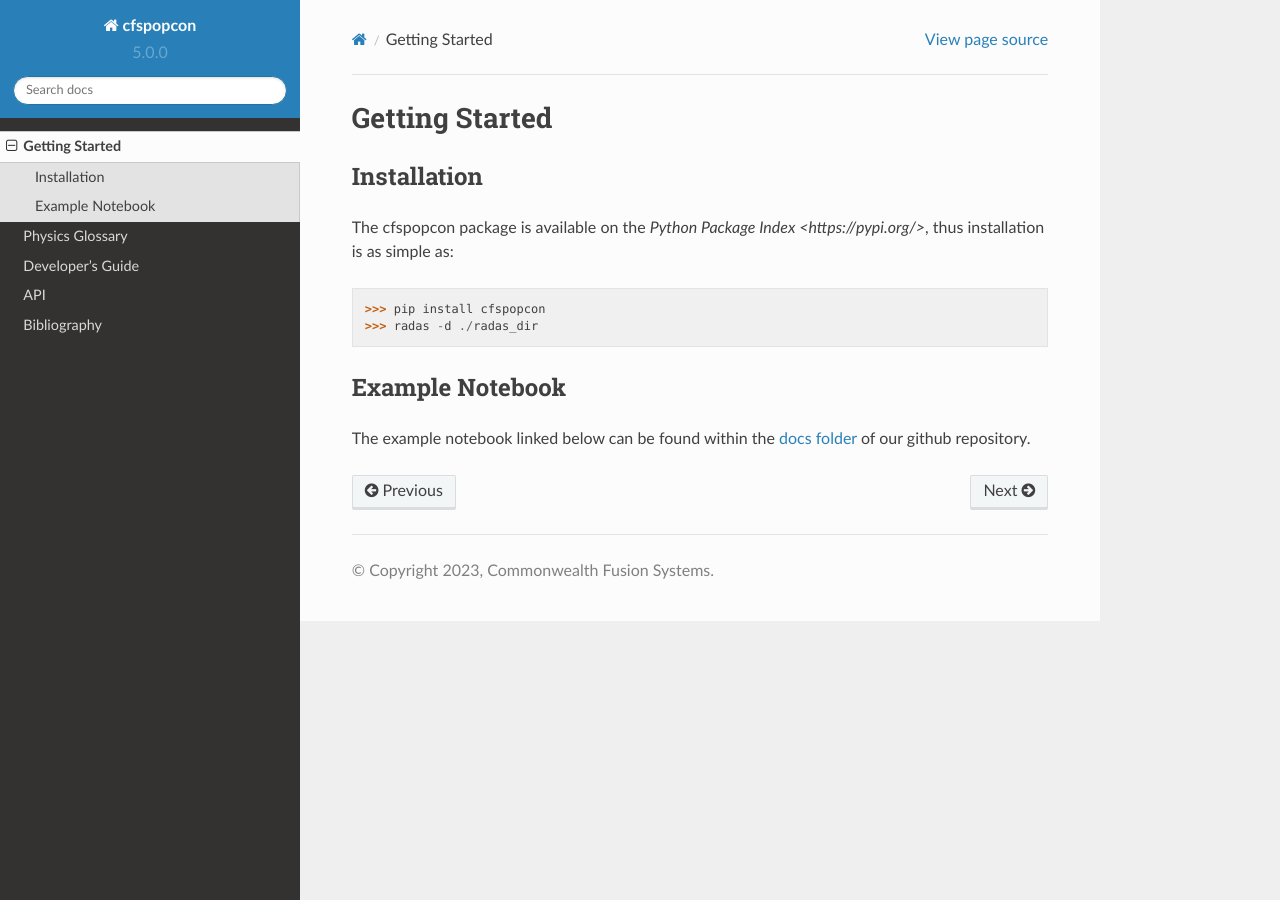
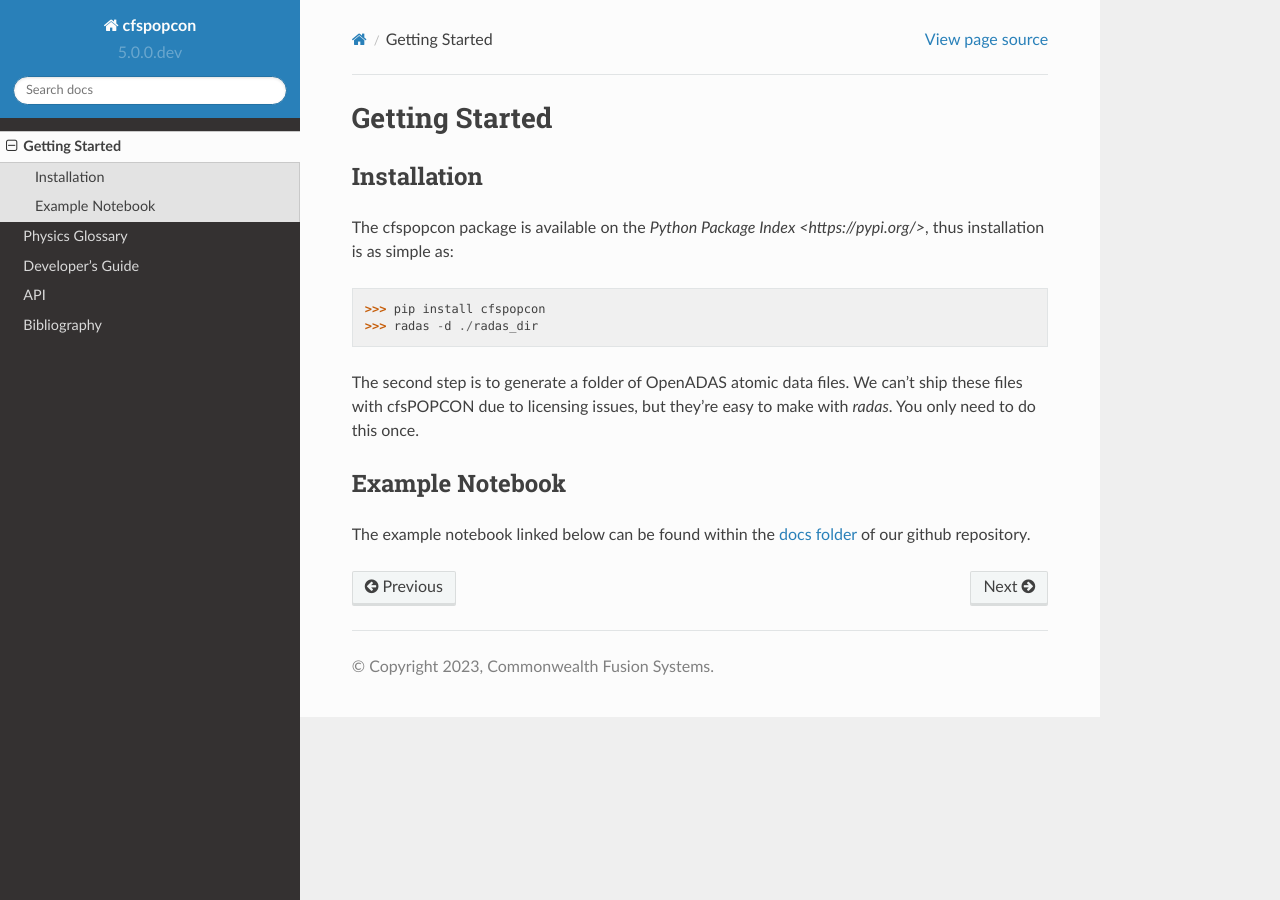
Before and after one commit to cfs-energy/cfspopcon, a Sphinx documentation site: the page built from docs/doc_sources/Usage.rst, in a window 1280 px wide. Built offline with Sphinx 7.4.7 and the Read the Docs theme 2.0.0, drawn with Linux system fonts in a browser that asks for light colours; pages that are not in the unit, such as notebooks, are missing from menus; the version number is read from the project's files by our own code.

Commit message:
Update docs

```diff
--- a/docs/doc_sources/Usage.rst
+++ b/docs/doc_sources/Usage.rst
@@ -13,6 +13,8 @@ The cfspopcon package is available on the `Python Package Index <https://pypi.or
   >>> pip install cfspopcon
   >>> radas -d ./radas_dir
 
+The second step is to generate a folder of OpenADAS atomic data files. We can't ship these files with
+cfsPOPCON due to licensing issues, but they're easy to make with `radas`. You only need to do this once.
 
 Example Notebook
 ^^^^^^^^^^^^^^^^^^^^^^^^^^^^^^^^^
--- a/pyproject.toml
+++ b/pyproject.toml
@@ -4,7 +4,7 @@ target-version = ['py39', 'py310', 'py311']
 
 [tool.poetry]
 name = "cfspopcon"
-version = "5.0.0"
+version = "5.0.0.dev"
 description = "Empirically-derived scoping of tokamak operational space."
 authors = ["Commonwealth Fusion Systems"]
 readme = "README.md"
```
